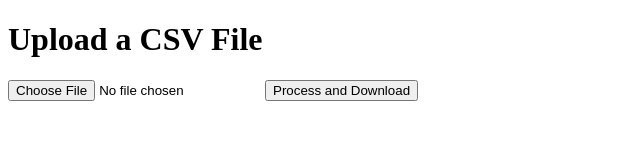
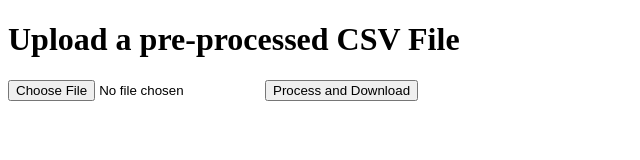
Before and after one commit to top-data/mast_app, a plain HTML site: page templates/index.html in a window 1280 px wide. Shown: the whole page, without its empty margins (0-640 px from the left). Drawn offline with Linux system fonts and the light colour scheme.

Commit message:
Update index.html

```diff
--- a/templates/index.html
+++ b/templates/index.html
@@ -4,7 +4,7 @@
     <title>CSV Processing App</title>
 </head>
 <body>
-    <h1>Upload a CSV File</h1>
+    <h1>Upload a pre-processed CSV File</h1>
     <form method="POST" enctype="multipart/form-data">
         <input type="file" name="file">
         <input type="submit" value="Process and Download">
```
